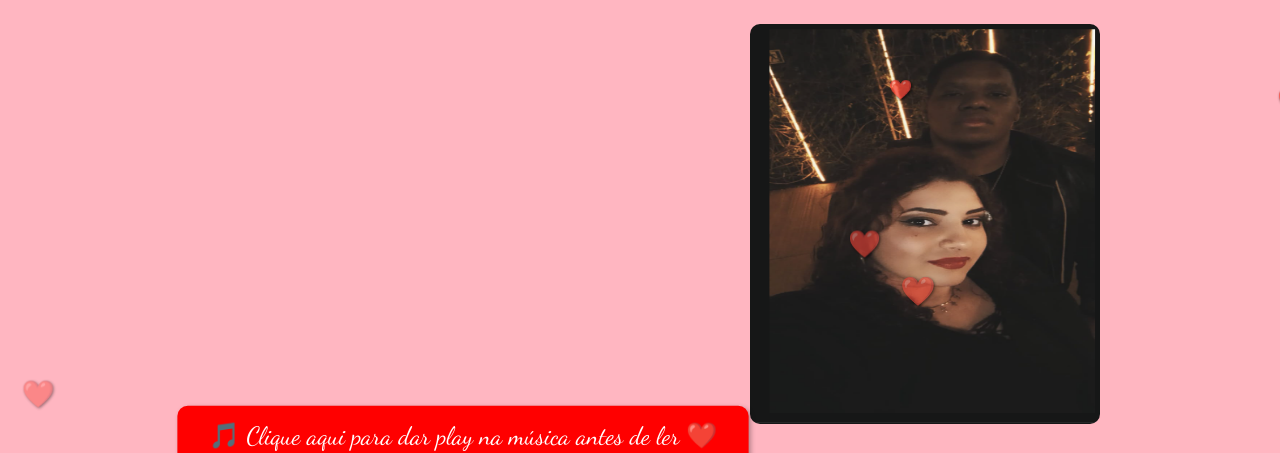
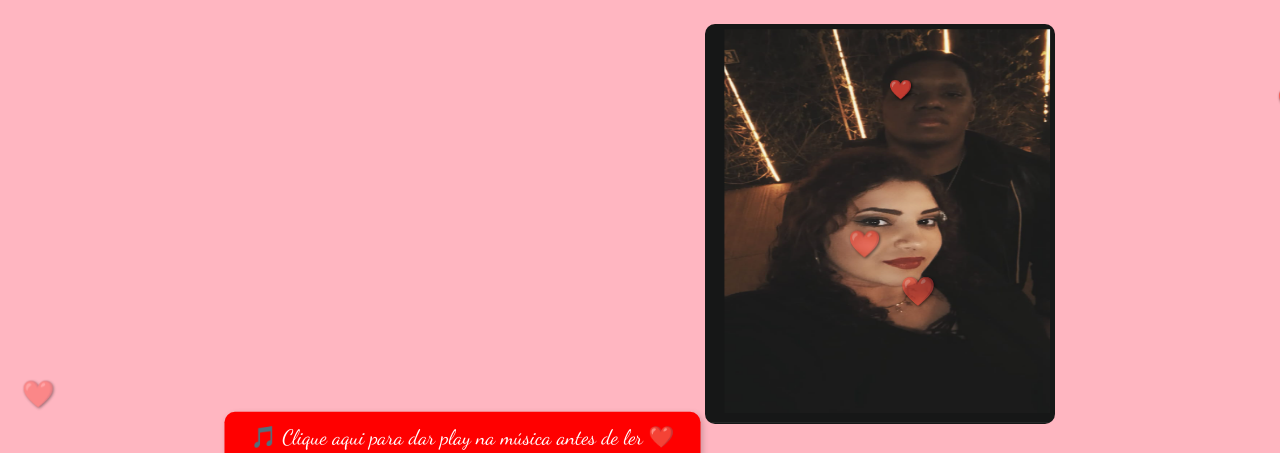
Before and after one commit to Gabrieljobs07/DIA-DOS-NAMORADOS, a plain HTML site: page index.html in a window 1280 px wide. Shown: the part 111-564 px from the top of the page. Drawn offline with Linux system fonts and the light colour scheme.

Commit message:
index.html

```diff
--- a/index.html
+++ b/index.html
@@ -146,6 +146,25 @@
         opacity: 0;
       }
     }
+    .botao-musica {
+  font-family: 'Dancing Script', cursive;
+  font-size: 20px;
+  background-color: red;
+  color: white;
+  border: none;
+  padding: 12px 25px;
+  border-radius: 10px;
+  cursor: pointer;
+  margin-bottom: 20px;
+  box-shadow: 2px 2px 6px rgba(0,0,0,0.2);
+  transition: background-color 0.3s, transform 0.2s;
+}
+
+.botao-musica:hover {
+  background-color: darkred;
+  transform: scale(1.05);
+}
+
   </style>
 </head>
 <body>
```
